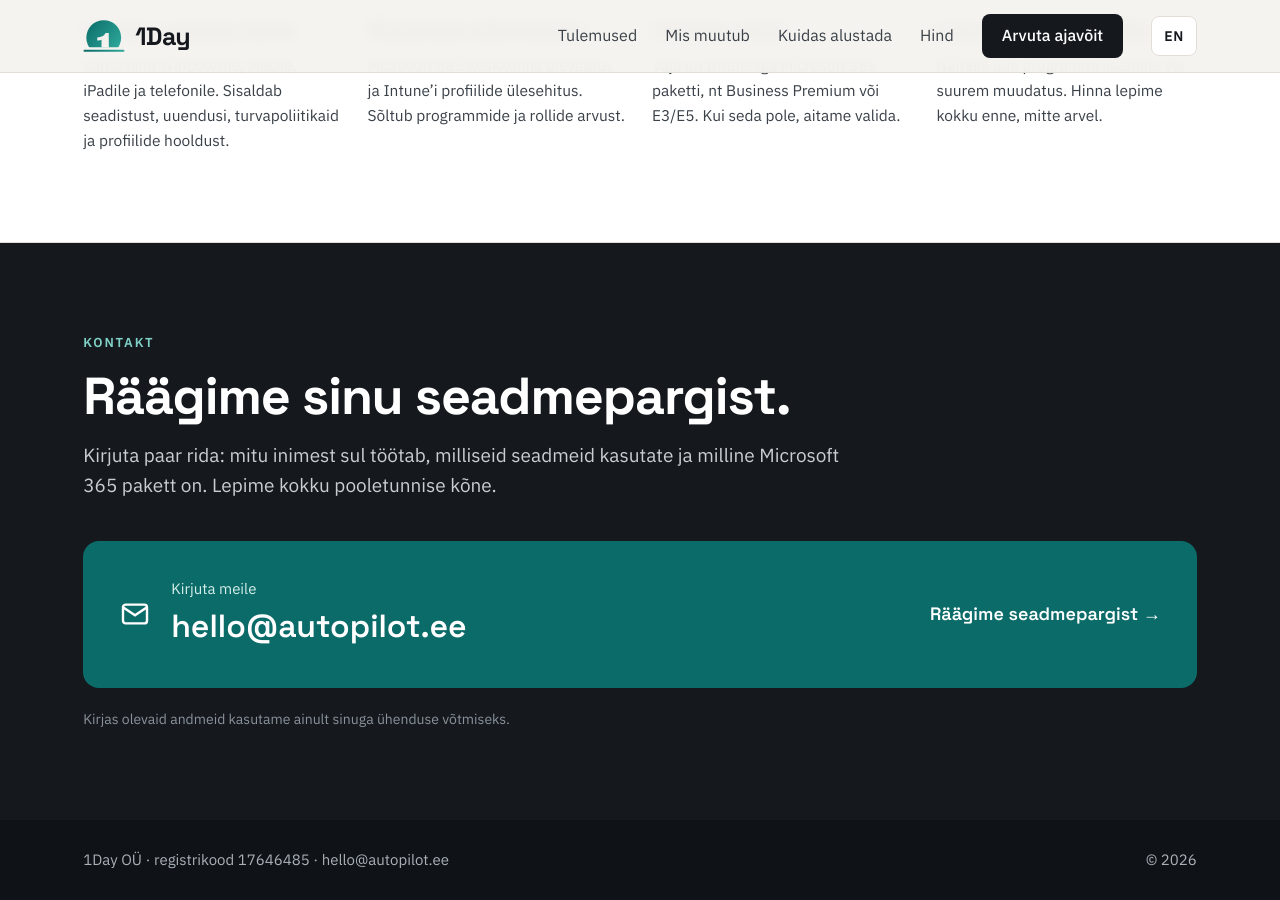
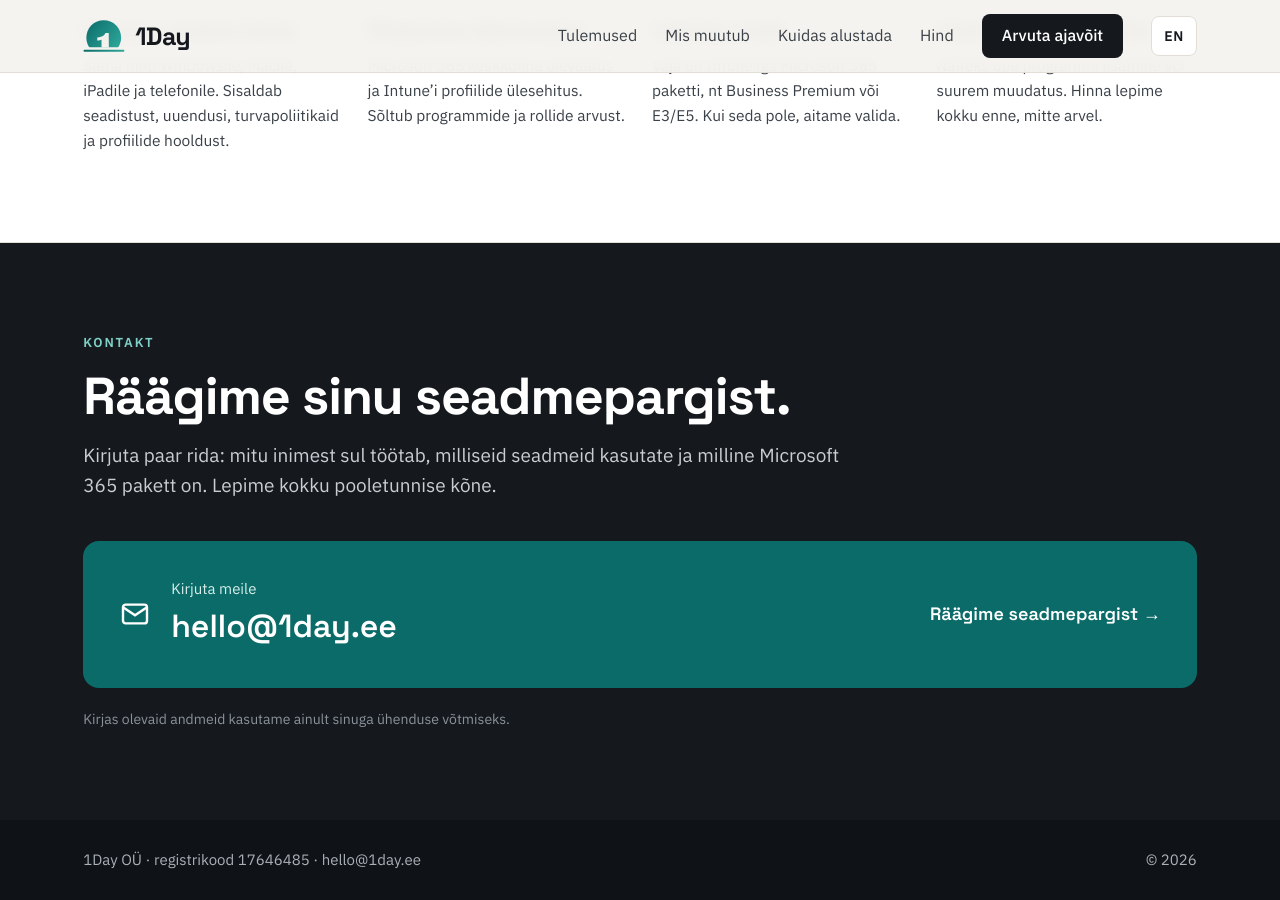
Before and after one commit to optisoft-ee/autopilot, a Jekyll site: the page built from index.html, in a window 1280 px wide and 900 px high, scrolled down 4228 px. Built offline with Jekyll 4.4.1, drawn with Linux system fonts in a browser that asks for light colours.

Commit message:
Kontakt: hello@1day.ee
Co-Authored-By: Claude Opus 5.5 <noreply@anthropic.com>
Claude-Session: https://claude.ai/code/session_015p7z44nEHNBxrQEDHVjYcZ

```diff
--- a/_data/en.yml
+++ b/_data/en.yml
@@ -9,7 +9,7 @@ meta:
   og_image: "/og-image-en.png"
   ld_description: "Automatic computer and mobile device setup with Microsoft Intune and Windows Autopilot."
 
-mailto: "mailto:hello@autopilot.ee?subject=1Day%20%E2%80%93%20our%20devices&body=Hi%2C%0D%0A%0D%0AWe%20would%20like%20to%20talk%20about%20our%20devices.%0D%0A%0D%0ANumber%20of%20employees%3A%20%0D%0ADevices%20%28Windows%20/%20Mac%20/%20iPad%20/%20phone%29%3A%20%0D%0AMicrosoft%20365%20plan%3A%20%0D%0ATimes%20that%20suit%20us%3A%20%0D%0A"
+mailto: "mailto:hello@1day.ee?subject=1Day%20%E2%80%93%20our%20devices&body=Hi%2C%0D%0A%0D%0AWe%20would%20like%20to%20talk%20about%20our%20devices.%0D%0A%0D%0ANumber%20of%20employees%3A%20%0D%0ADevices%20%28Windows%20/%20Mac%20/%20iPad%20/%20phone%29%3A%20%0D%0AMicrosoft%20365%20plan%3A%20%0D%0ATimes%20that%20suit%20us%3A%20%0D%0A"
 
 nav:
   home_label: "1Day home"
@@ -163,4 +163,4 @@ contact:
   mail_cta: "Talk about your devices →"
   fine: "We only use the details in your email to contact you."
 
-footer: "1Day OÜ · registry code 17646485 · hello@autopilot.ee"
+footer: "1Day OÜ · registry code 17646485 · hello@1day.ee"
--- a/_data/et.yml
+++ b/_data/et.yml
@@ -10,7 +10,7 @@ meta:
   og_image: "/og-image.png"
   ld_description: "Arvutite ja nutiseadmete automaatne seadistamine Microsoft Intune’i ja Windows Autopiloti abil."
 
-mailto: "mailto:hello@autopilot.ee?subject=1Day%20%E2%80%93%20meie%20seadmepark&body=Tere%21%0D%0A%0D%0ASooviksime%20r%C3%A4%C3%A4kida%20oma%20seadmepargist.%0D%0A%0D%0AT%C3%B6%C3%B6tajate%20arv%3A%20%0D%0ASeadmed%20%28Windows%20/%20Mac%20/%20iPad%20/%20telefon%29%3A%20%0D%0AMicrosoft%20365%20pakett%3A%20%0D%0ASobivad%20ajad%3A%20%0D%0A"
+mailto: "mailto:hello@1day.ee?subject=1Day%20%E2%80%93%20meie%20seadmepark&body=Tere%21%0D%0A%0D%0ASooviksime%20r%C3%A4%C3%A4kida%20oma%20seadmepargist.%0D%0A%0D%0AT%C3%B6%C3%B6tajate%20arv%3A%20%0D%0ASeadmed%20%28Windows%20/%20Mac%20/%20iPad%20/%20telefon%29%3A%20%0D%0AMicrosoft%20365%20pakett%3A%20%0D%0ASobivad%20ajad%3A%20%0D%0A"
 
 nav:
   home_label: "1Day avalehele"
@@ -164,4 +164,4 @@ contact:
   mail_cta: "Räägime seadmepargist →"
   fine: "Kirjas olevaid andmeid kasutame ainult sinuga ühenduse võtmiseks."
 
-footer: "1Day OÜ · registrikood 17646485 · hello@autopilot.ee"
+footer: "1Day OÜ · registrikood 17646485 · hello@1day.ee"
--- a/_layouts/onepager.html
+++ b/_layouts/onepager.html
@@ -26,7 +26,7 @@
 <link rel="preconnect" href="https://fonts.gstatic.com" crossorigin>
 <link href="https://fonts.googleapis.com/css2?family=Space+Grotesk:wght@500;600;700&family=IBM+Plex+Sans:wght@400;500;600&display=swap" rel="stylesheet">
 <script type="application/ld+json">
-{"@context":"https://schema.org","@type":"ProfessionalService","name":"1Day","legalName":"1Day OÜ","identifier":{"@type":"PropertyValue","propertyID":"Äriregistri kood","value":"17646485"},"url":"{{ base }}{{ page.url }}","email":"hello@autopilot.ee","description":{{ t.meta.ld_description | jsonify }},"areaServed":"EE"}
+{"@context":"https://schema.org","@type":"ProfessionalService","name":"1Day","legalName":"1Day OÜ","identifier":{"@type":"PropertyValue","propertyID":"Äriregistri kood","value":"17646485"},"url":"{{ base }}{{ page.url }}","email":"hello@1day.ee","description":{{ t.meta.ld_description | jsonify }},"areaServed":"EE"}
 </script>
 <style>
 :root{
@@ -395,7 +395,7 @@ footer .wrap{display:flex;justify-content:space-between;gap:16px;flex-wrap:wrap;
     <a class="mailcard" href="{{ t.mailto | replace: '&', '&amp;' }}">
       <span class="l">
         <svg width="32" height="32" viewBox="0 0 24 24" fill="none" stroke="#fff" stroke-width="1.8" aria-hidden="true"><rect x="3" y="5" width="18" height="14" rx="2"/><path d="M3 7l9 6 9-6"/></svg>
-        <span><small>{{ t.contact.mail_label }}</small><strong>hello@autopilot.ee</strong></span>
+        <span><small>{{ t.contact.mail_label }}</small><strong>hello@1day.ee</strong></span>
       </span>
       <span class="go">{{ t.contact.mail_cta }}</span>
     </a>
@@ -428,7 +428,7 @@ footer .wrap{display:flex;justify-content:space-between;gap:16px;flex-wrap:wrap;
     document.getElementById('o-h').textContent=fmt(h);
     document.getElementById('o-m').textContent=fmt(m)+' €';
     var body=c.dataset.body.replace('{new}',fmt(nw)).replace('{old}',fmt(od)).replace('{hours}',fmt(h));
-    document.getElementById('o-mail').href='mailto:hello@autopilot.ee?subject='+encodeURIComponent(c.dataset.subject)+'&body='+encodeURIComponent(body);
+    document.getElementById('o-mail').href='mailto:hello@1day.ee?subject='+encodeURIComponent(c.dataset.subject)+'&body='+encodeURIComponent(body);
   }
   ids.forEach(function(id){
     var n=document.getElementById(id),r=document.getElementById(id+'-r');
```
